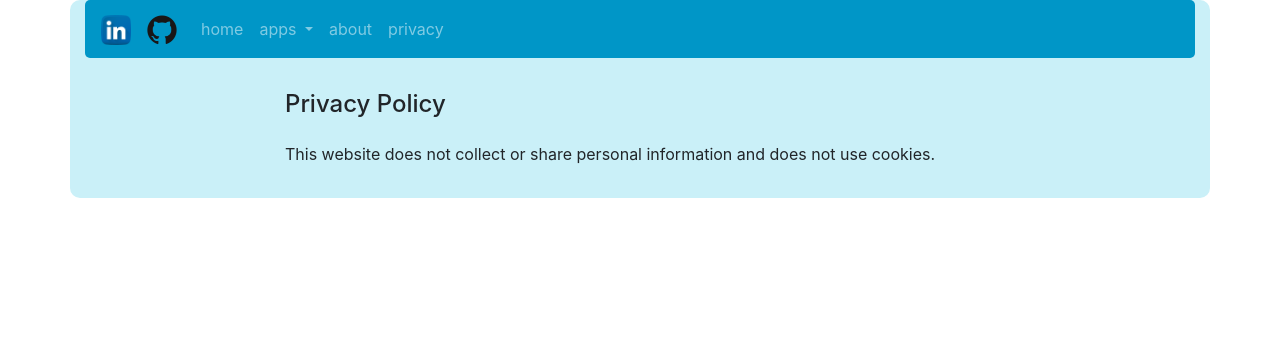
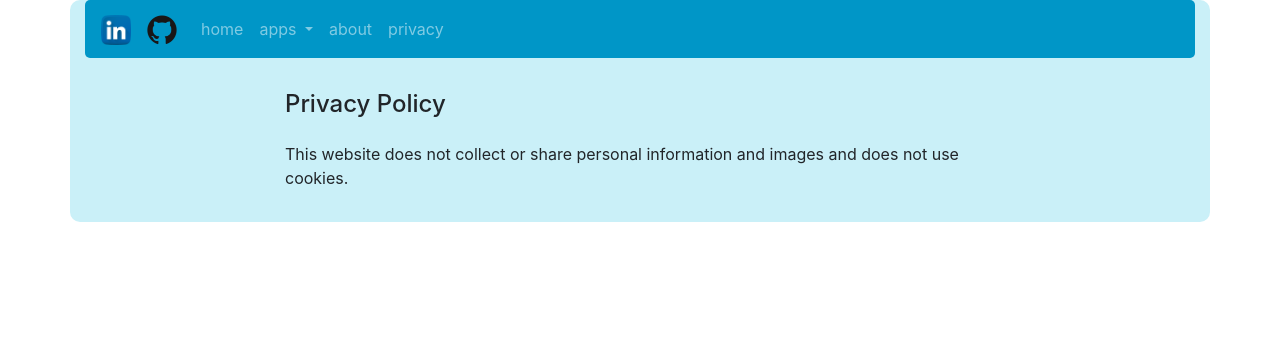
Before and after one commit to 5piotr/demosite, a Django app: page /privacy_policy/ in a window 1280 px wide. Shown: the top 358 px of the page. Run offline with Django 3.2, Linux system fonts and the light colour scheme; some libraries are stand-ins or nearby versions.

Commit message:
added privacy policy2

```diff
--- a/demosite/templates/demoapp1/privacy_policy.html
+++ b/demosite/templates/demoapp1/privacy_policy.html
@@ -12,7 +12,7 @@
     <div class="col-md-8" style='margin: 0 auto;'>
       <h4 class="my_h4">Privacy Policy</h4>
       <p class="my_p">
-        This website does not collect or share personal information and does not use cookies.
+        This website does not collect or share personal information and images and does not use cookies.
       </p>
 
     </div>
```
